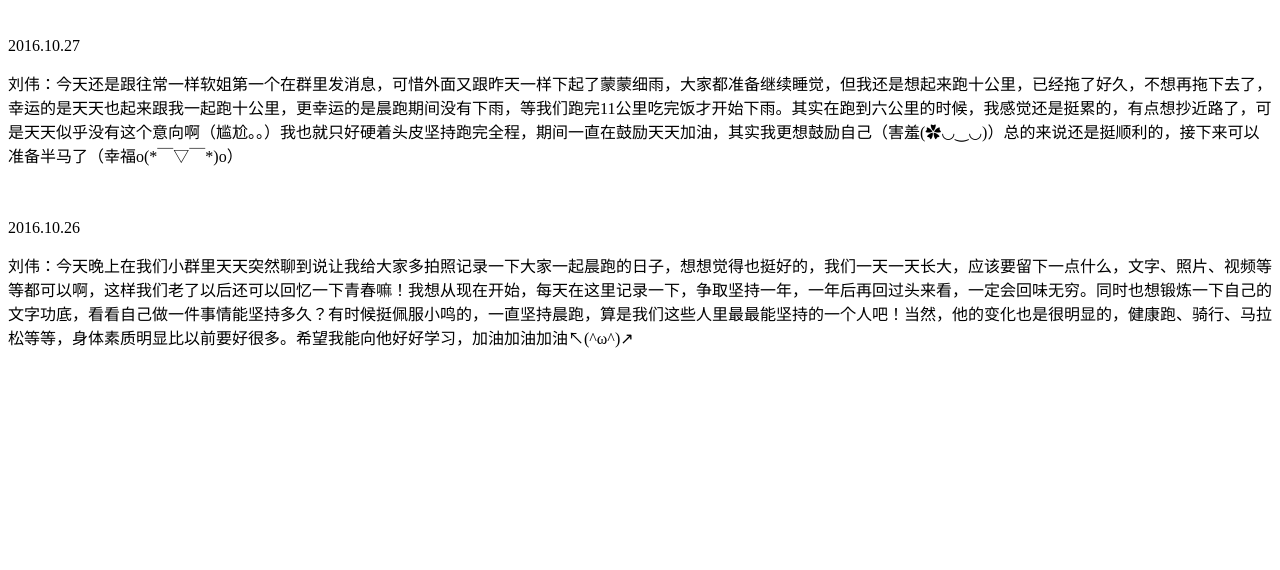
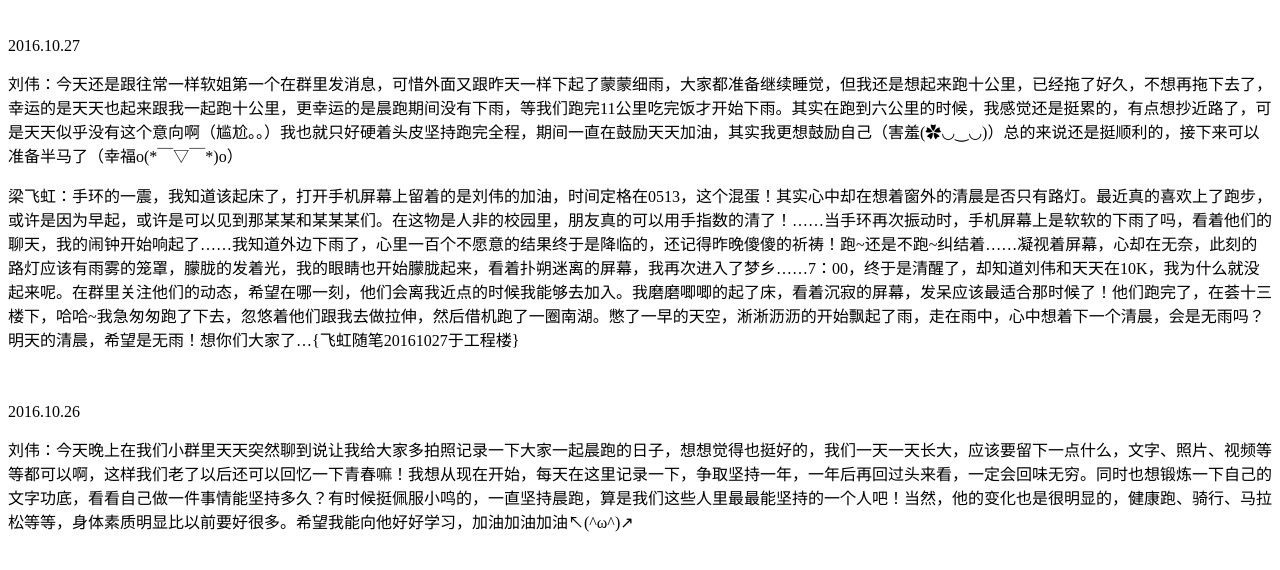
Before and after one commit to PengpengGuan/hzau_lemon, a plain HTML site: page index.html in a window 1280 px wide. Shown: the part 74-644 px from the top of the page. Drawn offline with Linux system fonts and the light colour scheme.

Commit message:
new riji

```diff
--- a/index.html
+++ b/index.html
@@ -10,6 +10,7 @@
 2016.10.27
 <br>
 <p>刘伟：今天还是跟往常一样软姐第一个在群里发消息，可惜外面又跟昨天一样下起了蒙蒙细雨，大家都准备继续睡觉，但我还是想起来跑十公里，已经拖了好久，不想再拖下去了，幸运的是天天也起来跟我一起跑十公里，更幸运的是晨跑期间没有下雨，等我们跑完11公里吃完饭才开始下雨。其实在跑到六公里的时候，我感觉还是挺累的，有点想抄近路了，可是天天似乎没有这个意向啊（尴尬。。）我也就只好硬着头皮坚持跑完全程，期间一直在鼓励天天加油，其实我更想鼓励自己（害羞(✿◡‿◡)）总的来说还是挺顺利的，接下来可以准备半马了（幸福o(*￣▽￣*)o）</p>
+<p>梁飞虹：手环的一震，我知道该起床了，打开手机屏幕上留着的是刘伟的加油，时间定格在0513，这个混蛋！其实心中却在想着窗外的清晨是否只有路灯。最近真的喜欢上了跑步，或许是因为早起，或许是可以见到那某某和某某某们。在这物是人非的校园里，朋友真的可以用手指数的清了！……当手环再次振动时，手机屏幕上是软软的下雨了吗，看着他们的聊天，我的闹钟开始响起了……我知道外边下雨了，心里一百个不愿意的结果终于是降临的，还记得昨晚傻傻的祈祷！跑~还是不跑~纠结着……凝视着屏幕，心却在无奈，此刻的路灯应该有雨雾的笼罩，朦胧的发着光，我的眼睛也开始朦胧起来，看着扑朔迷离的屏幕，我再次进入了梦乡……7：00，终于是清醒了，却知道刘伟和天天在10K，我为什么就没起来呢。在群里关注他们的动态，希望在哪一刻，他们会离我近点的时候我能够去加入。我磨磨唧唧的起了床，看着沉寂的屏幕，发呆应该最适合那时候了！他们跑完了，在荟十三楼下，哈哈~我急匆匆跑了下去，忽悠着他们跟我去做拉伸，然后借机跑了一圈南湖。憋了一早的天空，淅淅沥沥的开始飘起了雨，走在雨中，心中想着下一个清晨，会是无雨吗？明天的清晨，希望是无雨！想你们大家了…{飞虹随笔20161027于工程楼}</p>
 <br>
 <br>
 2016.10.26
```
